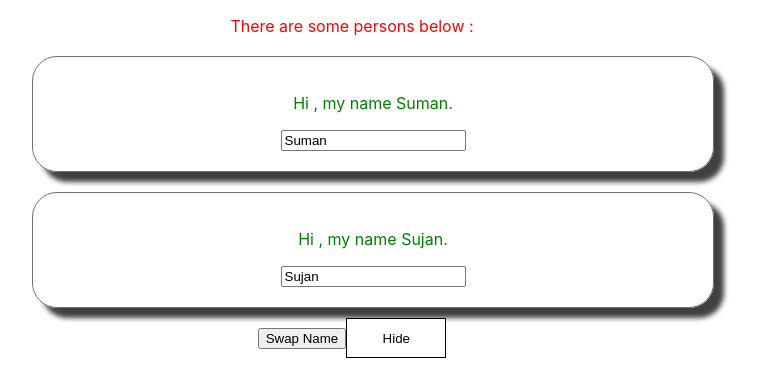
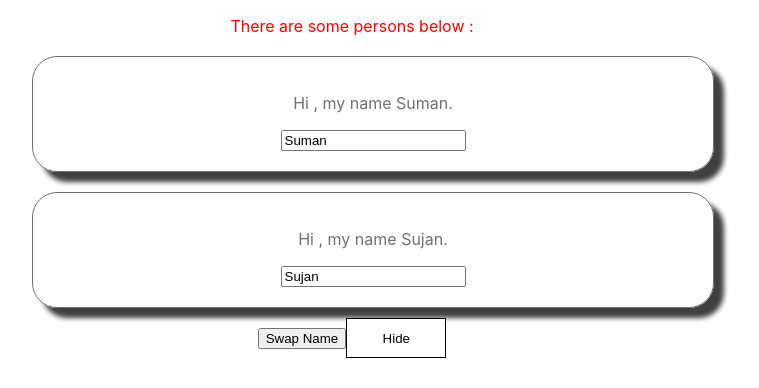
Before and after one commit to sumanbhattarai/ReactJs, a React (Create React App) app in the folder hello-world/: page / in a window 1280 px wide. Shown: the top 388 px of the page, without its empty margins (288-1047 px from the left). Built offline with nearby package versions, Linux system fonts and the light colour scheme.

Commit message:
removed radium

```diff
--- a/hello-world/src/App.js
+++ b/hello-world/src/App.js
@@ -2,7 +2,7 @@ import React from 'react';
 //import logo from './logo.svg';
 import './App.css';
 import Greet from './components/Greet' ;
-import Radium , {StyleRoot } from 'radium';
+// import Radium , {StyleRoot } from 'radium';
 
 class App extends React.Component{
   state = {
@@ -50,10 +50,10 @@ class App extends React.Component{
       outline : 'none' ,
       width : '100px' ,
       height : '40px' ,
-      ':hover' : {
-        backgroundColor : 'green' ,
-        cursor : 'pointer'
-      }
+      // ':hover' : {
+      //   backgroundColor : 'green' ,
+      //   cursor : 'pointer'
+      // }
     }
 
     let classes = [] ;
@@ -83,23 +83,24 @@ class App extends React.Component{
     else {
       buttonName = 'Show' ;
       buttonStyle.backgroundColor = 'red'
-      buttonStyle.color = 'white'
-      buttonStyle[':hover'] = {
-        backgroundColor : 'pink' ,
-        cursor : 'pointer'
-      }
+      // buttonStyle.color = 'white'
+      // buttonStyle[':hover'] = {
+      //   backgroundColor : 'pink' ,
+      //   cursor : 'pointer'
+      // }
     }
     return (
-      <StyleRoot>
+      // <StyleRoot>
         <div className="App">
           <p className={classes.join(' ')}>There are some persons below : </p>
           {person}
             <button onClick={this.swapName.bind(this , 'Max')}>Swap Name</button>
             <button style={buttonStyle} onClick={this.changeShowState}>{buttonName}</button>
         </div>
-      </StyleRoot>
+      // </StyleRoot>
     );
   }
 }
 
-export default Radium(App);
+// export default Radium(App);
+export default App;
--- a/hello-world/src/components/Greet.js
+++ b/hello-world/src/components/Greet.js
@@ -1,20 +1,21 @@
 import React from 'react' ;
 import './Greet.css' ;
-import Radium from 'radium' ;
+// import Radium from 'radium' ;
 
 
 const greet = (props) => {
-    const style = {
-        '@media (min-width : 500px)' : {
-            color : 'green'
-        }
-    };
+    // const style = {
+    //     '@media (min-width : 500px)' : {
+    //         color : 'green'
+    //     }
+    // };
     return(
-        <div className = "Greet" style={style}>
+        <div className = "Greet">
             <p onClick={props.click}>Hi , my name {props.name}.</p>
             <p>{props.children}</p>
             <input value={props.name} onChange={props.change} />
         </div>
     );
 }
-export default Radium(greet);
+// export default Radium(greet);
+export default greet ;
```
